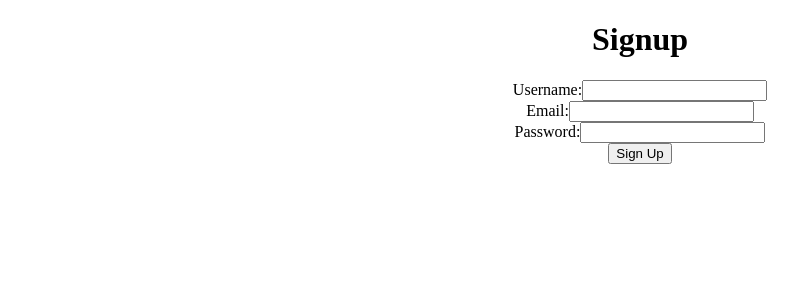
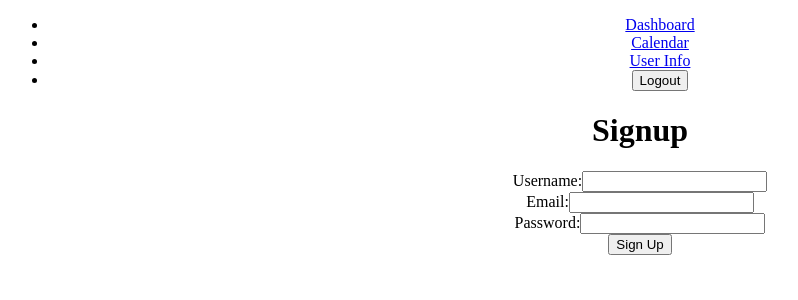
Before and after one commit to sdunlap1/capstone-frontend, a React (Create React App) app: page /signup in a window 1280 px wide. Shown: the top 300 px of the page, without its empty margins (0-798 px from the left). Built offline with nearby package versions, Linux system fonts and the light colour scheme; no server answers; sample sign-in values are in the browser's storage.

Commit message:
Added a navbar, refactored useAuth to work with current setup

```diff
--- a/src/App.js
+++ b/src/App.js
@@ -1,47 +1,27 @@
 import React from "react";
-import { BrowserRouter as Router, Route, Routes, Link } from "react-router-dom";
-import TasksPage from './pages/TasksPage';
-import ProjectsPage from './pages/ProjectsPage';
+import { BrowserRouter as Router, Route, Routes } from "react-router-dom";
 import CalendarPage from './pages/CalendarPage';
 import UserPage from './pages/UserPage';
-import ProjectForm from './components/ProjectForm';
-import ProjectList from './components/ProjectList';
-import TaskForm from './components/TaskForm';
 import LoginForm from './components/LoginForm';
 import SignupForm from './components/SignupForm';
-import ProtectedRoute from './components/ProtectedRoute'
-
-import "./styles/App.css";
+import ProtectedRoute from './components/ProtectedRoute';
+import Navbar from './components/Navbar';
+import './styles/App.css';
 
 const HomePage = () => (
   <div>
-    <nav>
-      <ul>
-        <li><Link to="/tasks">Tasks</Link></li>
-        <li><Link to="/projects">Projects</Link></li>
-        <li><Link to="/add-project">Add Projects</Link></li>
-        <li><Link to="/project-list">Projects List</Link></li>
-        <li><Link to="/calendar">Calendar</Link></li>
-        <li><Link to="/add-task">Add Task</Link></li>
-        <li><Link to ="/user">User Info</Link></li>
-        <li><Link to="/login">Login</Link></li>
-        <li><Link to ="/signup">Sign Up</Link></li>
-      </ul>
-    </nav>
+    <h1>Welcome to the Task Manager</h1>
+    <p>Manage your tasks and projects effectively!</p>
   </div>
 );
 
 const App = () => {
   return (
     <div className="App">
+      <Navbar />
       <Routes>
         <Route path="/" element={<HomePage />} />
-        <Route path="/tasks" element={<ProtectedRoute><TasksPage /></ProtectedRoute>} />
-        <Route path="/projects" element={<ProtectedRoute><ProjectsPage /></ProtectedRoute>} />
-        <Route path="/add-project" element={<ProtectedRoute><ProjectForm /></ProtectedRoute>} />
-        <Route path="/project-list" element={<ProtectedRoute><ProjectList /></ProtectedRoute>} />
         <Route path="/calendar" element={<ProtectedRoute><CalendarPage /></ProtectedRoute>} />
-        <Route path="/add-task" element={<ProtectedRoute><TaskForm /></ProtectedRoute>} />
         <Route path="/user" element={<ProtectedRoute><UserPage /></ProtectedRoute>} />
         <Route path="/login" element={<LoginForm />} />
         <Route path="/signup" element={<SignupForm />} />
--- /dev/null
+++ b/src/components/Navbar.js
@@ -0,0 +1,47 @@
+import React from "react";
+import { Link, useLocation } from "react-router-dom";
+import useAuth from "../hooks/useAuth";
+
+const Navbar = () => {
+  const { token, logout } = useAuth();
+  const location = useLocation();
+  return (
+    <nav>
+      <ul>
+        {/* Show Dashboard and Calendar for logged-in users */}
+        {token ? (
+          <>
+            <li>
+              <Link to="/dashboard">Dashboard</Link>
+            </li>
+            <li>
+              <Link to="/calendar">Calendar</Link>
+            </li>
+            <li>
+              <Link to="/user">User Info</Link>
+            </li>
+            <li>
+              <button onClick={logout}>Logout</button>
+            </li>
+          </>
+        ) : (
+          // Show only login and signup if user is not logged in
+          <>
+            {location.pathname !== "/login" && (
+              <li>
+                <Link to="/login">Login</Link>
+              </li>
+            )}
+            {location.pathname !== "/signup" && (
+              <li>
+                <Link to="/signup">Sign Up</Link>
+              </li>
+            )}
+          </>
+        )}
+      </ul>
+    </nav>
+  );
+};
+
+export default Navbar;
--- a/src/hooks/useAuth.js
+++ b/src/hooks/useAuth.js
@@ -1,27 +1,37 @@
-import { useEffect, useState } from 'react';
-import { useNavigate, useLocation } from 'react-router-dom';
+import { useEffect, useState } from "react";
+import { useNavigate, useLocation } from "react-router-dom";
 
 const useAuth = () => {
-  console.log('useAuth hook invoked');
+  console.log("useAuth hook invoked");
   const [token, setToken] = useState(null);
   const navigate = useNavigate();
   const location = useLocation();
 
   useEffect(() => {
-    const storedToken = localStorage.getItem('token');
-    if (!storedToken) {
-      const currentPath = location.pathname + location.search;
-      console.log('No token found. Setting intendedPath to:', currentPath);
-      localStorage.setItem('intendedPath', currentPath);
-      console.log('intendedPath after setting:', localStorage.getItem('intendedPath'));
-      navigate('/login');
-    } else {
-      console.log('Token found:', storedToken);
+    const storedToken = localStorage.getItem("token");
+
+    // Check for the token, but don't redirect from the home or public pages
+    const publicRoutes = ["/", "/login", "/signup"]; // List of public routes where no auth is required
+    const isPublicRoute = publicRoutes.includes(location.pathname);
+
+    if (!storedToken && !isPublicRoute) {
+      console.log("No token found. Redirecting to login.");
+      navigate("/login"); // Redirect to login only if the route is not public
+    } else if (storedToken) {
+      console.log("Token found:", storedToken);
       setToken(storedToken);
     }
   }, [navigate, location]);
 
-  return { token };
+  // Logout functionality to clear token
+  const logout = () => {
+    console.log("Logging out...");
+    localStorage.removeItem("token"); // Remove token from localStorage
+    setToken(null); // Clear token state
+    navigate("/"); // Redirect to home page after logging out
+  };
+
+  return { token, logout };
 };
 
 export default useAuth;
```
